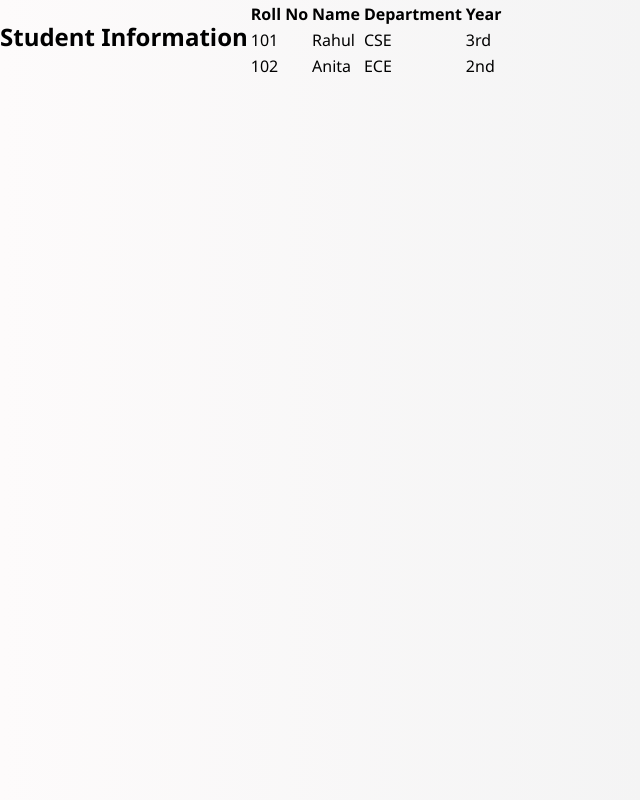
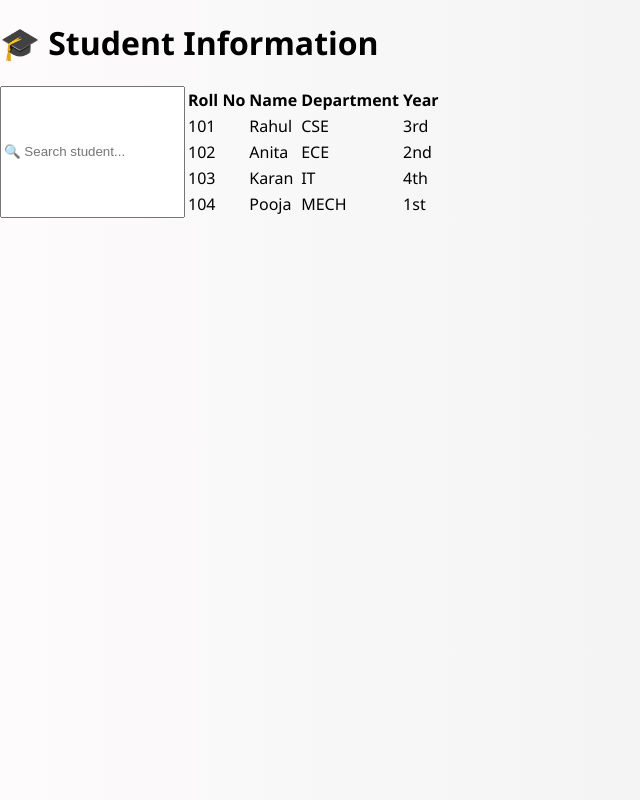
Before and after one commit to nikhilkundu07/student-information-system-frontend, a plain HTML site: page students.html in a window 1280 px wide. Shown: the whole page, without its empty margins (0-640 px from the left). Drawn offline with Linux system fonts and the light colour scheme.

Commit message:
Update students.html

```diff
--- a/students.html
+++ b/students.html
@@ -1,31 +1,61 @@
+<!DOCTYPE html>
 <html>
 <head>
   <title>SIMS | Student List</title>
   <link rel="stylesheet" href="style.css">
 </head>
 <body>
+
+  <!-- Header -->
+  <header class="header">
+    <h1>🎓 Student Information</h1>
+  </header>
+
   <div class="container">
-    <h2>Student Information</h2>
-    <table>
+
+    <!-- Search Bar -->
+    <input type="text" id="search" placeholder="🔍 Search student..." onkeyup="searchStudent()">
+
+    <!-- Table -->
+    <table id="studentTable">
       <tr>
         <th>Roll No</th>
         <th>Name</th>
         <th>Department</th>
         <th>Year</th>
       </tr>
+
       <tr>
         <td>101</td>
         <td>Rahul</td>
         <td>CSE</td>
         <td>3rd</td>
       </tr>
+
       <tr>
         <td>102</td>
         <td>Anita</td>
         <td>ECE</td>
         <td>2nd</td>
       </tr>
+
+      <tr>
+        <td>103</td>
+        <td>Karan</td>
+        <td>IT</td>
+        <td>4th</td>
+      </tr>
+
+      <tr>
+        <td>104</td>
+        <td>Pooja</td>
+        <td>MECH</td>
+        <td>1st</td>
+      </tr>
     </table>
+
   </div>
+
+<script src="script.js"></script>
 </body>
 </html>
```
